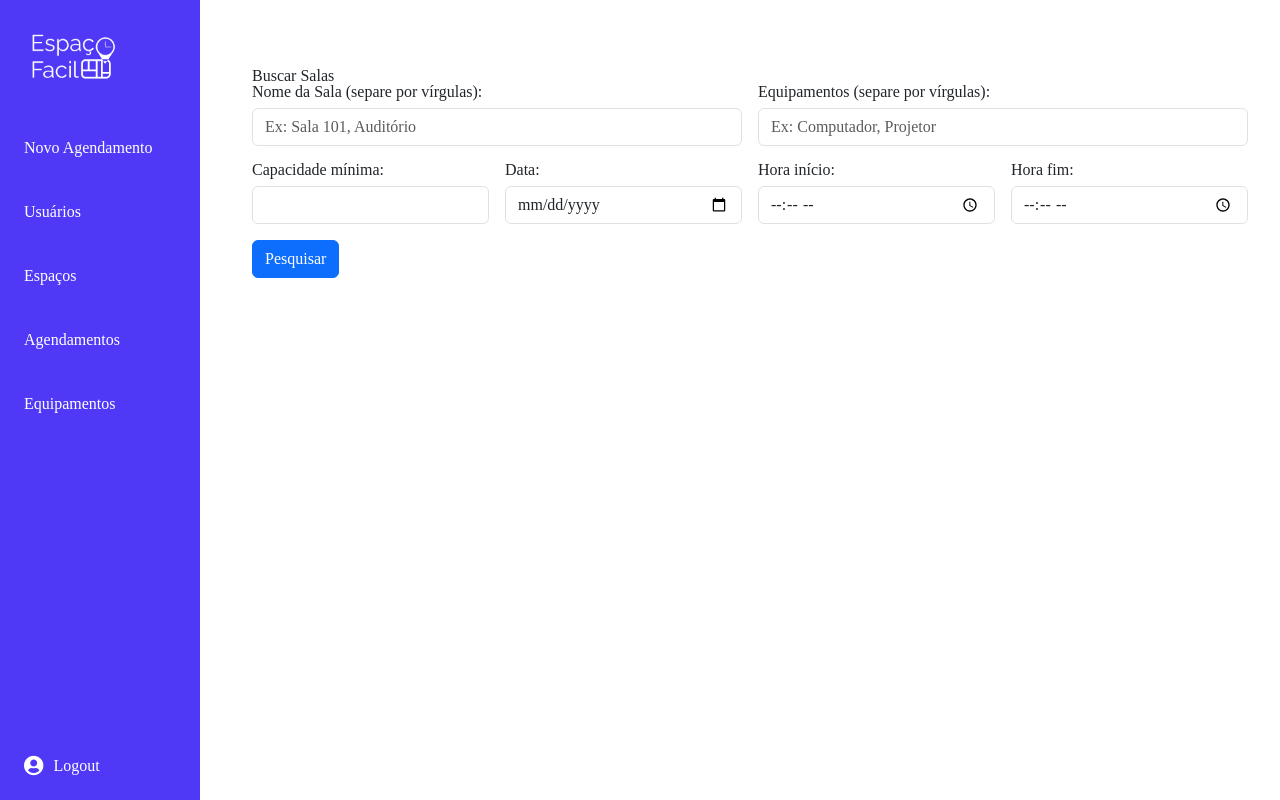
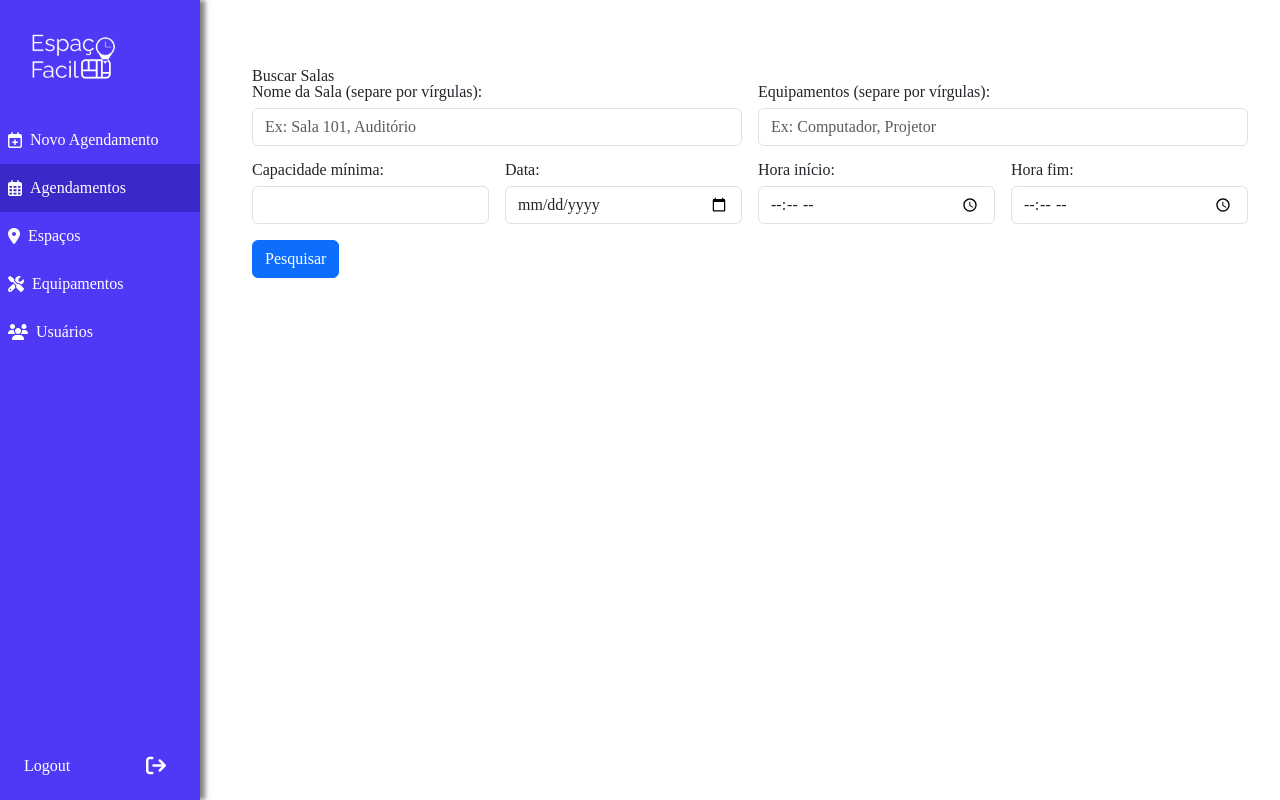
Before and after one commit to LoganGabi/EspacoFacil, a Django app: page /home/ in a window 1280 px wide. Run offline with Django 5.2, Linux system fonts and the light colour scheme; the visitor is signed in with stand-in values (Sample User, id 1); some libraries are stand-ins or nearby versions.

Commit message:
embunitando o menu

```diff
--- a/espacofacil_api/app/forms.py
+++ b/espacofacil_api/app/forms.py
@@ -69,6 +69,9 @@ class RoomEquipmentForm(forms.ModelForm):
 
         if equipment and not amount:
             self.add_error('amount', 'Por favor, insira a quantidade para o equipamento selecionado.')
+        if amount and not equipment:
+            self.add_error('equipment', 'Por favor, selecione um equipamento para a quantidade inserida.')
+
 
         return cleaned_data
 
--- a/espacofacil_api/app/static/css/menu.css
+++ b/espacofacil_api/app/static/css/menu.css
@@ -11,6 +11,7 @@
     background-color: #4F39F6;
     display: flex;
     flex-direction: column;
+    box-shadow: 5px 0px 5px rgba(0, 0, 0, 0.5);
 }
 
 .section-container img{
@@ -26,20 +27,37 @@
     list-style: none; /* Remove a bolinha */
     overflow-y: auto;
     flex-grow: 1; /* Faz com que a lista ocupe o espaço restante */
+    justify-content: space-between;
 }
 
-.section-container ul li{
-    padding: 1em;
+.section-container ul div, .section-container ul a{
+    width: 100%;
     transition: background-color 0.3s ease;
     color: white;
 }
 
-.section-container ul li:hover{
+.section-container ul a{
+    display: flex;
+    justify-content: space-between;
+    width: 100%;
+    transition: background-color 0.3s ease;
+    color: white;
+}
+
+.clicada {
+    background-color: #3A28C9;
+}
+
+.section-container ul a:hover{
     background-color: #3A28C9;
     cursor: pointer;
 }
 
-a {
+.section-container ul a .logout{
+    align-self: stretch;
+}
+
+a, a li {
     display: flex;
     align-items: center;  /* Alinha o texto e o ícone */
     width: 100%;
@@ -50,6 +68,8 @@ a {
 
 /* Estilo específico para o logout */
 .logout {
+    display: flex;
+    justify-content: space-between;
     margin-top: auto; /* Empurra o logout para o final da seção */
     padding: 1em;
 }
--- a/espacofacil_api/app/static/js/addItem.js
+++ b/espacofacil_api/app/static/js/addItem.js
@@ -26,7 +26,7 @@ document.addEventListener("DOMContentLoaded", function () {
                 amountInput.removeAttribute('required');
 
                 // Adiciona 'required' se um equipamento foi selecionado
-                if (equipmentInput.value) {
+                if (equipmentInput.value !== "") {
                     amountInput.setAttribute('required', 'required');
                 }
             }
--- a/espacofacil_api/templates/base.html
+++ b/espacofacil_api/templates/base.html
@@ -23,52 +23,54 @@
             <img src="{% static 'images/LOGO.png' %}" alt="Miha logo" >
             </a>
           </div>
+          <ul>
+            <div>
+                {% url 'novo_agendamento' as novo_agendamento_url %} {# Supondo que o nome da URL seja 'novo_agendamento' #}
+                <a href="{{ novo_agendamento_url }}" {% if request.path == novo_agendamento_url %}class="clicada"{% endif %}>
+                    <i class="fa-regular fa-calendar-plus"></i>
+                    <li>Novo Agendamento</li>
+                </a>
 
+                {% url 'home' as home_url %}
+                <a href="{{ home_url }}" {% if request.path == home_url %}class="clicada"{% endif %}>
+                    <i class="fa-regular fa-calendar-days"></i>
+                    <li>Agendamentos</li>
+                </a>
 
-          <ul>
-            <li>
-              <a href="">
-                Novo Agendamento
-              </a>
-            </li>
-            <li>
-              <a href={% url "user_list" %}>
-                Usuários
-              </a>
-            </li>
-            <li>
-              <a href={% url "room_list" %}>
-                Espaços
-              </a>
-            </li>
-            <li>
-              <a href="">
-                Agendamentos
-              </a>
-            </li>
-            <li>
-              <a href={% url "equipment_list" %}>
-                Equipamentos
-              </a>
-            </li>
-            <li class="logout">
-              <a href="{% url 'logout' %}">
-                <i class="fas fa-user-circle"></i>
-                <span>Logout</span>
-              </a>
-            </li>
+                {% url 'room_list' as room_list_url %}
+                <a href="{{ room_list_url }}" {% if request.path == room_list_url %}class="clicada"{% endif %}>
+                    <i class="fa-solid fa-location-dot"></i>
+                    <li>Espaços</li>
+                </a>
+
+                {% url 'equipment_list' as equipment_list_url %}
+                <a href="{{ equipment_list_url }}" {% if request.path == equipment_list_url %}class="clicada"{% endif %}>
+                    <i class="fa-solid fa-screwdriver-wrench"></i>
+                    <li>Equipamentos</li>
+                </a>
+
+                {% url 'user_list' as user_list_url %}
+                <a href="{{ user_list_url }}" {% if request.path == user_list_url %}class="clicada"{% endif %}>
+                    <i class="fa-solid fa-users"></i>
+                    <li>Usuários</li>
+                </a>
+            </div>
+
+            {% url 'logout' as logout_url %}
+            <a href="{{ logout_url }}">
+                <li class="logout">
+                    <span>Logout</span>
+                    <i class="fa-solid fa-arrow-right-from-bracket"></i>
+                </li>
+            </a>
           </ul>
 
-          {% comment %} <!-- Adicionando o link de logout aqui -->
-          <div class="logout">
-            <a href="{% url 'logout' %}">Logout</a>
-          </div> {% endcomment %}
 
         </section>
         <main class="content">
           {% block content %} {% endblock %}
         </main>
       </div>
-
+      <script src="https://kit.fontawesome.com/a40bd1232c.js" crossorigin="anonymous"></script>
     </body>
 </html>
```
